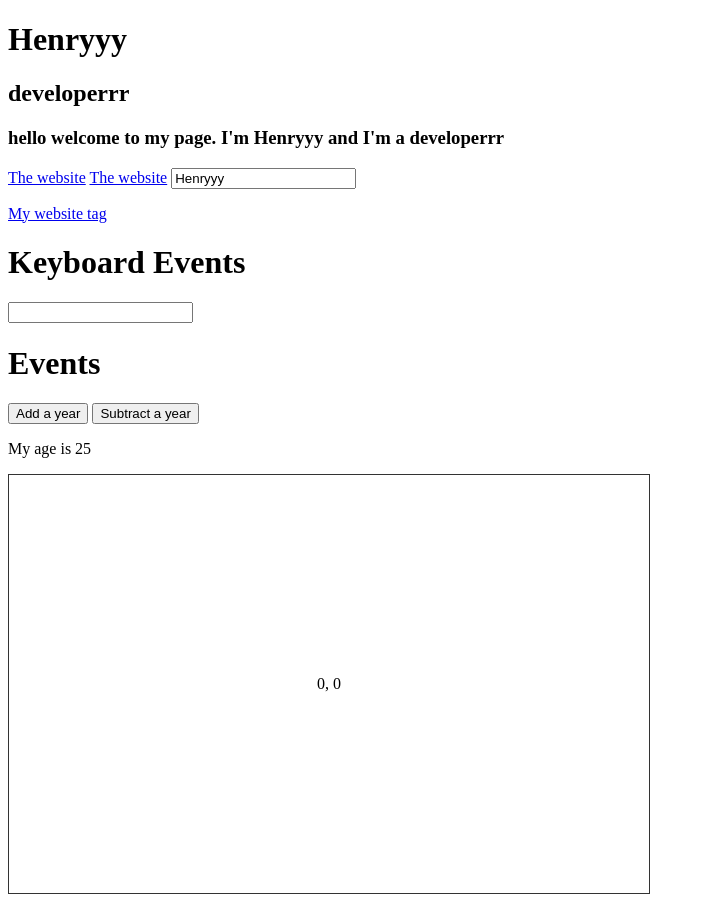
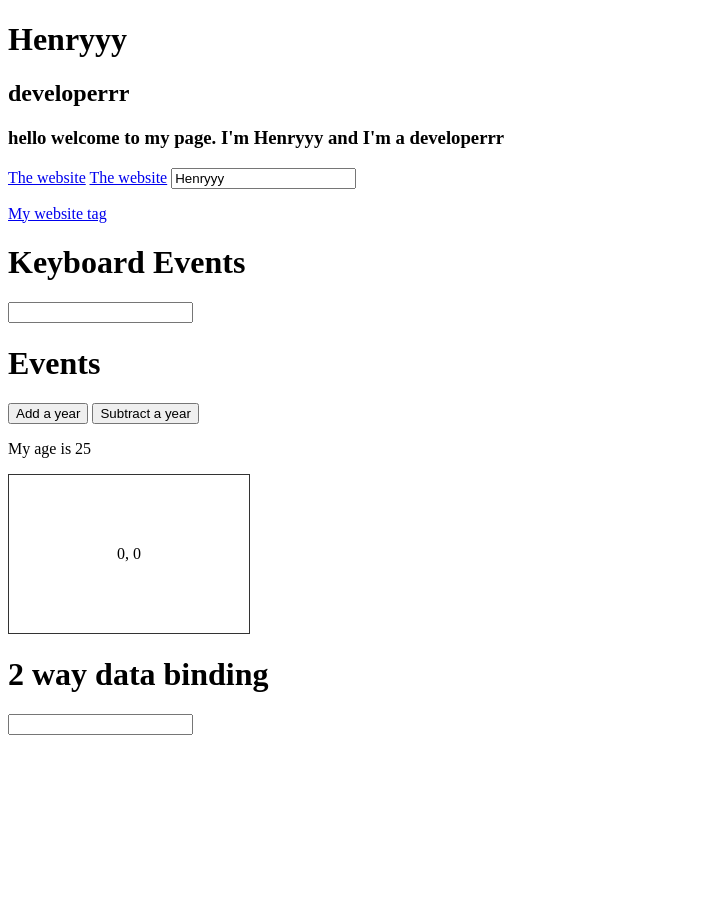
Before and after one commit to HHenry88/vueprac, a website: page index.html in a window 1280 px wide. Shown: the whole page, without its empty margins (0-705 px from the left). After the commit the page ends 800 px from the top, so only its background shows below. Drawn offline with nearby package versions, Linux system fonts and the light colour scheme.

Commit message:
v-model with data key

```diff
--- a/app.js
+++ b/app.js
@@ -9,7 +9,9 @@ new Vue({
     website: `http://github.com/HHenry88`,
     websiteTag: `<a href="http://github.com/HHenry88">My website tag</a>`,
     x: 0,
-    y: 0
+    y: 0,
+    newName: '',
+    newAge: ''
   },
   methods: {
     //if using arrow functions, will not get this. this will not be the method.
--- a/index.html
+++ b/index.html
@@ -16,12 +16,16 @@
     <input type="text" v-bind:value="name" placeholder="What's your name?">
     <p v-html="websiteTag"></p>
     <h1>Keyboard Events</h1>
+    <!--  need to use alt + enter event modifiers-->
     <input type="text" v-on:keyup.alt.enter="logName">
     <h1>Events</h1>
     <button v-on:dblclick="add">Add a year</button>
     <button v-on:click.once="subtract">Subtract a year</button>
     <p>My age is {{age}}</p>
     <div id="canvas" v-on:mousemove="updateXY">{{ x }}, {{ y }}</div>
+    <h1>2 way data binding</h1>
+    <input type="text" v-model="newName">
+    <span>{{ newName }}</span>
   </div>
 
     <script src="app.js"></script>
--- a/style.css
+++ b/style.css
@@ -1,6 +1,6 @@
 #canvas {
-  width: 600px;
-  padding: 200px 20px;
+  width: 200px;
+  padding: 70px 20px;
   text-align: center;
   border: 1px solid #333;
 }
```
